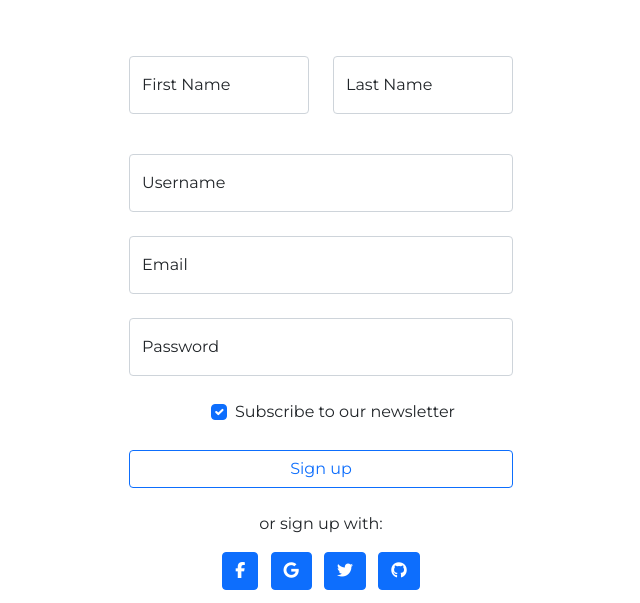
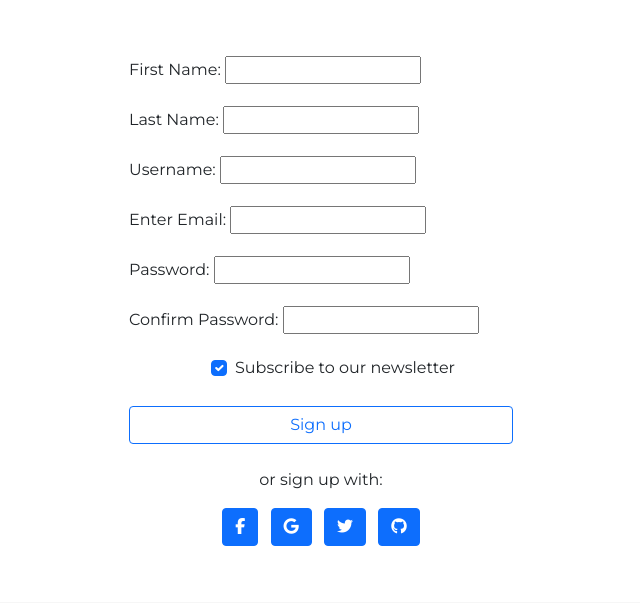
Before and after one commit to aryan-shrestha/Readit, a Django app: page /register/ in a window 1280 px wide. Shown: the part 56-659 px from the top of the page, without its empty margins (319-959 px from the left). Run offline with Django 3.2, Linux system fonts and the light colour scheme; some libraries are stand-ins or nearby versions.

Commit message:
email verification added

```diff
--- a/blog/forms.py
+++ b/blog/forms.py
@@ -1,5 +1,7 @@
 from django import forms
-
+from django.contrib.auth.forms import UserCreationForm
+from django.contrib.auth.models import User
+from django.core.exceptions import ValidationError
 from .models import *
 
 class PostCreationForm(forms.ModelForm):
@@ -10,6 +12,53 @@ class PostCreationForm(forms.ModelForm):
                    'slang': forms.TextInput(attrs={'placeholder': "use ' _ ' instead of spaces "})
                    }
 
+class CustomUserCreationForm(forms.Form):
+    first_name = forms.CharField(label="First Name", min_length=4, max_length=50)
+    last_name = forms.CharField(label="Last Name", min_length=4, max_length=50)
+    username = forms.CharField(label="Username", min_length=4, max_length=150)
+    email = forms.EmailField(label="Enter Email")
+    password1 = forms.CharField(label="Password", widget=forms.PasswordInput)
+    password2 = forms.CharField(label="Confirm Password", widget=forms.PasswordInput)
+
+    def clean_first_name(self):
+        first_name = self.cleaned_data['first_name']
+        return first_name
+
+    def clean_last_name(self):
+        last_name = self.cleaned_data['last_name']
+        return last_name
+
+    def clean_username(self):
+        username = self.cleaned_data['username'].lower()
+        r = User.objects.filter(username=username)
+        if r.count():
+            raise ValidationError("Username already Exists")
+        return username
+
+    def clean_email(self):
+        email = self.cleaned_data['email'].lower()
+        r = User.objects.filter(email=email)
+        if r.count():
+            raise ValidationError("Email already exists")
+        return email
+
+    def clean_password2(self):
+        password1 = self.cleaned_data.get('password1')
+        password2 = self.cleaned_data.get('password2')
+
+        if password1 and password2 and password1 != password2:
+            raise ValidationError("Password don't match")
+
+        return password2
+
+    def save(self, commit=True):
+        user = User.objects.create_user(
+            self.cleaned_data['username'],
+            self.cleaned_data['email'],
+            self.cleaned_data['password1']
+        )
+        return user
+
 class UserProfilePicForm(forms.ModelForm):
     class Meta:
         model = Author
--- a/blog/templates/blog/register.html
+++ b/blog/templates/blog/register.html
@@ -12,42 +12,8 @@
             </div>
         {% endfor %}
         {% endif %}
-        <div class="row mb-4">
-            <div class="col">
-                <div class="form-floating mb-3">
-                    <input type="text" name="first-name" class="form-control" id="floatingInput" placeholder="name@example.com">
-                    <label for="floatingInput">First Name</label>
-                </div>
-            </div>
-        <div class="col">
-            <div class="form-floating mb-3">
-                <input type="text" name="last-name" class="form-control" id="floatingInput" placeholder="name@example.com">
-                <label for="floatingInput">Last Name</label>
-            </div>
-        </div>
-    </div>
-    <!-- username input -->
-    <div class="form-outline mb-4">
-        <div class="form-floating mb-3">
-            <input type="text" name="username" class="form-control" id="floatingInput" placeholder="Username">
-            <label for="floatingInput">Username</label>
-        </div>
-    </div>
-    <!-- Email input -->
-    <div class="form-outline mb-4">
-        <div class="form-floating mb-3">
-            <input type="email" name="email" class="form-control" id="floatingInput" placeholder="name@example.com">
-            <label for="floatingInput">Email</label>
-        </div>
-    </div>
-
-    <!-- Password input -->
-    <div class="form-outline mb-4">
-        <div class="form-floating mb-3">
-            <input type="password" name="password" class="form-control" id="floatingInput" placeholder="password">
-            <label for="floatingInput">Password</label>
-        </div>
-    </div>
+    <!-- Input -->
+    {{form.as_p}}
     <!-- Checkbox -->
     <div class="form-check d-flex justify-content-center mb-4">
         <div class="form-check">
--- a/blog/views.py
+++ b/blog/views.py
@@ -1,9 +1,12 @@
 from django.shortcuts import render, get_list_or_404, get_object_or_404, reverse, redirect
-from django.http import HttpResponseRedirect, HttpResponse, JsonResponse
+from django.http import HttpResponseRedirect, JsonResponse
 from django.contrib.auth import login, authenticate, logout
 from django.contrib.auth.decorators import login_required
 from django.contrib.auth.models import User, Group
 from django.contrib import messages
+from django.contrib.auth.forms import UserCreationForm
+
+from verify_email.email_handler import send_verification_email
 
 from .decorators import *
 import datetime
@@ -154,31 +157,31 @@ def login_view(request):
 
 @unauthenticated_user
 def register_view(request):
+    form = CustomUserCreationForm()
     if request.method == 'POST':
-        print(request.POST)
-        username = request.POST['username']
-        email = request.POST['email']
-        if User.objects.filter(username=username).exists():
-            messages.error(request,"Username already taken!!")
-        elif User.objects.filter(email=email).exists():
-            messages.error(request,"Email already taken!!")
-        else:
-            first_name = request.POST['first-name']
-            last_name = request.POST['last-name']
-            email = request.POST['email']
-            password = request.POST['password']
-            new_user = User.objects.create_user(username, email, password)
-            new_user.first_name = first_name
-            new_user.last_name = last_name
-            group = Group.objects.get(name='author')
-            new_user.groups.add(group)
-            new_user.save()
-            author = Author.objects.create(user=new_user)
+        # username = request.POST['username']
+        # email = request.POST['email']
+        # if User.objects.filter(username=username).exists():
+        #     messages.error(request,"Username already taken!!")
+        # elif User.objects.filter(email=email).exists():
+        #     messages.error(request,"Email already taken!!")
+        # else:
+        form = CustomUserCreationForm(request.POST)
+        if form.is_valid():
+            user = send_verification_email(request, form)
+            user.first_name = form.clean_first_name()
+            user.last_name = form.clean_last_name()
+            user.save()
+            user.groups.add(Group.objects.get(id=2))
+            author = Author.objects.create(user=user)
             author.save()
             messages.success(request,"User has ben created. Login with your credentials.")
             return HttpResponseRedirect(reverse('blog:login'))
 
-    return render(request, 'blog/register.html')
+    context = {
+        'form': form
+    }
+    return render(request, 'blog/register.html', context)
 
 def logout_view(request):
     logout(request)
--- a/readit/settings.py
+++ b/readit/settings.py
@@ -40,6 +40,7 @@ INSTALLED_APPS = [
     'blog.apps.BlogConfig',
     'ckeditor',
     'crispy_forms',
+    'verify_email.apps.VerifyEmailConfig'
 ]
 
 MIDDLEWARE = [
@@ -140,3 +141,6 @@ EMAIL_PORT = 587
 EMAIL_USE_TLS = True
 EMAIL_HOST_USER = 'readitbyaryan@gmail.com'
 EMAIL_HOST_PASSWORD = 'Dhulabari@183'
+
+VERIFICATION_SUCCESS_TEMPLATE = None
+LOGIN_URL = '/login/'
--- a/readit/urls.py
+++ b/readit/urls.py
@@ -24,6 +24,9 @@ urlpatterns = [
     path('', include('blog.urls')),
 
     #password reset urls
+    path(r'password_change/', auth_views.PasswordChangeView.as_view(), name='password_change'),
+    path(r'password_change/done/', auth_views.PasswordChangeDoneView.as_view(), name='password_change_done'),
+
     path(r'password_reset/', auth_views.PasswordResetView.as_view(template_name='blog/password_reset.html'),
          name='password_reset'),
     path(r'password_reset_done/', auth_views.PasswordResetDoneView.as_view(template_name='blog/password_reset_done.html'),
@@ -32,6 +35,9 @@ urlpatterns = [
         template_name='blog/password_reset_confirm.html'), name='password_reset_confirm'),
     path(r'password_reset_complete/', auth_views.PasswordResetCompleteView.as_view(template_name='password_reset_complete'),
          name='password_reset_complete'),
+
+    # Email verification urls
+    path('verification/', include('verify_email.urls')),
 ]
 
 urlpatterns += static(settings.MEDIA_URL, document_root=settings.MEDIA_ROOT)
```
Also changed, not shown: db.sqlite3.
